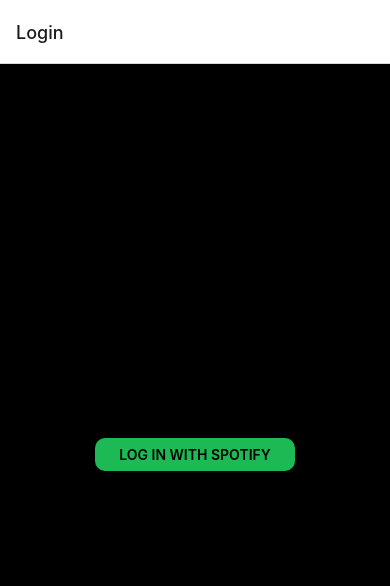
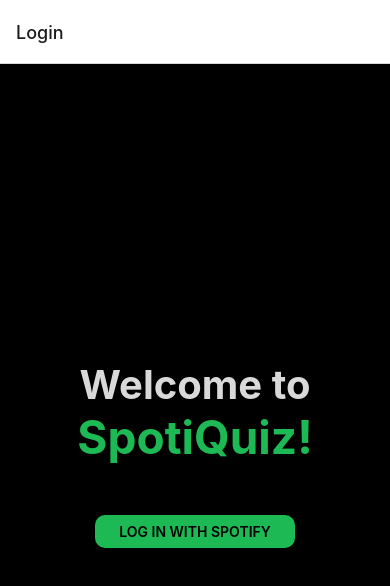
Before and after one commit to schjoth/DIMA, a React Native app: screen / in a window 390 px wide. Shown: the top 586 px of the page. Built offline with nearby package versions, Linux system fonts and the light colour scheme; no server answers.

Commit message:
Aesthetic changes
Added Logo to login screen
Made Scoreboard screen look more like figma design

```diff
--- a/components/Scoreboard.tsx
+++ b/components/Scoreboard.tsx
@@ -57,12 +57,14 @@
 	rankContainer: {
 		color: offWhite,
 		alignItems: "center",
-		justifyContent: "center",
-		width: 150,
+		justifyContent: "space-around",
+		width: 200,
 		height: 200,
 		left: 1,
 		top: 1,
 		borderRadius: 25,
+		backgroundColor: offWhite,
+		padding: 10,
 	},
 	column: {
 		width: "100%",
@@ -73,6 +75,7 @@
 		borderRadius: 25,
 		height: 25,
 		paddingHorizontal: 10,
+		backgroundColor: black,
 	},
 	highlight: {
 		backgroundColor: green,
--- a/components/SpotifyLogin.tsx
+++ b/components/SpotifyLogin.tsx
@@ -1,14 +1,15 @@
 import React, { useCallback } from "react";
 import { Alert, Linking } from "react-native";
 import CustomButton from "./CustomButton";
+import WelcomeTitle from "../components/WelcomeTitle";
 
 const client_id = "d760e0ff5af14deab0c1384a48669a74",
 	// Use this if testing in the web
 	//redirect_uri = "http://localhost:19006/login",
 	// Use this if testing on mobile
 	//redirect_uri = "exp://127.0.0.1:19000",
-	//redirect_uri = "exp://192.168.1.140:19000",
-	redirect_uri = "exp://192.168.1.5:19000",
+	redirect_uri = "exp://192.168.1.140:19000",
+	//redirect_uri = "exp://192.168.1.5:19000",
 	scope = [
 		"user-read-private",
 		"user-read-email",
--- a/components/WelcomeTitle.tsx
+++ b/components/WelcomeTitle.tsx
@@ -5,7 +5,7 @@
   return (
     <View style={styles.container}>
       <Text style={[styles.base, styles.normal]}>Welcome to</Text>
-      <Text style={[styles.base, styles.highlight]}>SpotiQuiz!</Text>
+      <Text style={[styles.base, styles.highlight, {paddingBottom: 50}]}>SpotiQuiz!</Text>
     </View>
   );
 };
--- a/screens/HomeScreen.tsx
+++ b/screens/HomeScreen.tsx
@@ -1,4 +1,4 @@
-import { StyleSheet, Alert, SafeAreaView, View } from "react-native";
+import { StyleSheet, Alert, SafeAreaView, View, Text } from "react-native";
 import React, { useEffect } from "react";
 import CustomButton from "../components/CustomButton";
 import WelcomeTitle from "../components/WelcomeTitle";
@@ -31,6 +31,8 @@
 					}
 				/>
 
+				<Text style={{ padding: 5 }}></Text>
+
 				<CustomButton
 					title="Scoreboard"
 					onPress={() =>
@@ -40,6 +42,9 @@
 						})
 					}
 				/>
+
+				<Text style={{ padding: 5 }}></Text>
+
 				<CustomButton
 					variant="secondary"
 					title="Log out"
--- a/screens/LoginScreen.tsx
+++ b/screens/LoginScreen.tsx
@@ -5,6 +5,7 @@
 import SpotifyLogin from "../components/SpotifyLogin";
 import { View, Text } from "../components/Themed";
 import { green } from "../styles/styles";
+import WelcomeTitle from "../components/WelcomeTitle";
 
 const LoginScreen = ({ navigation }: RootStackScreenProps<"Login">) => {
 	const { userToken, setUserToken } = useContext(AuthContext);
@@ -52,6 +53,7 @@
 
 	return (
 		<View style={styles.container}>
+			<WelcomeTitle/>
 			{userToken ? <Text style={styles.title}>Login successful</Text> : <SpotifyLogin />}
 		</View>
 	);
--- a/screens/ScoreboardScreen.tsx
+++ b/screens/ScoreboardScreen.tsx
@@ -38,11 +38,13 @@
 
 	return (
 		<SafeAreaView style={styles.container}>
-			<View style={[styles.container, { paddingTop: 130, paddingBottom: 130 }]}>
+			<View style={[styles.container, { paddingTop: 80, paddingBottom: 80 }]}>
 				<Text style={[styles.title, { fontSize: 30, fontWeight: "normal" }]}>Scoreboard</Text>
-				<Text style={styles.title}>{mode}</Text>
+				<Text style={[styles.title, { paddingBottom:70 }]}>{mode}</Text>
 
-				<Scoreboard highscores={highscores} />
+				<Scoreboard highscores={highscores}/>
+
+				<Text style={[styles.title, { paddingTop: 50 }]}></Text>
 
 				<CustomButton
 					title="Back"
```
